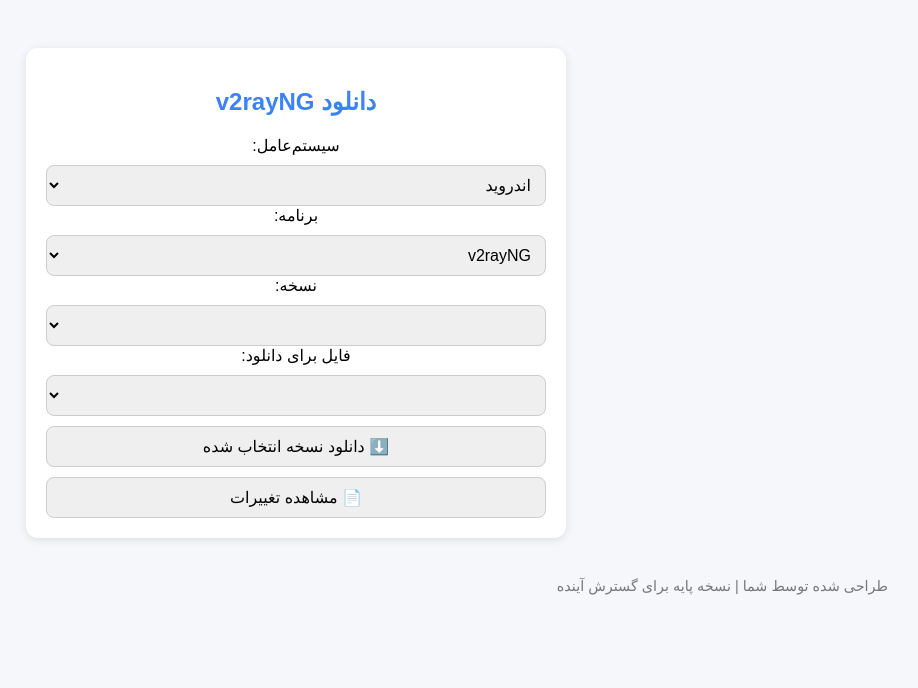
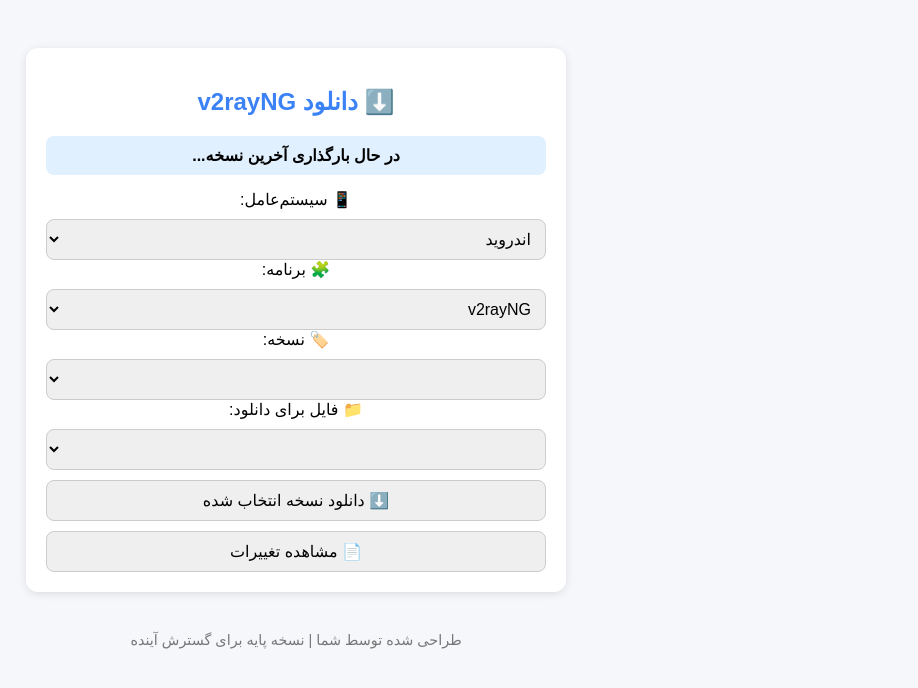
Before and after one commit to CheShekan/connection-downloader, a plain HTML site: page index.html in a window 1280 px wide. Shown: the whole page, without its empty margins (344-1262 px from the left). Drawn offline with Linux system fonts and the light colour scheme; no server answers.

Commit message:
Add files via upload

```diff
--- a/index.html
+++ b/index.html
@@ -3,7 +3,7 @@
 <html lang="fa">
 <head>
   <meta charset="UTF-8">
-  <title>دانلود نرم‌افزارها</title>
+  <title>دانلود v2rayNG</title>
   <style>
     body {
       font-family: sans-serif;
@@ -29,27 +29,36 @@
       border: 1px solid #ccc;
     }
     h2 { color: #3b82f6; }
-    .footer { margin-top: 40px; font-size: 0.9rem; color: #777; }
+    .footer { margin-top: 40px; font-size: 0.9rem; color: #777; text-align: center; }
+    #latest-version-box {
+      background-color: #e0f0ff;
+      padding: 10px;
+      border-radius: 8px;
+      margin-bottom: 15px;
+      font-weight: bold;
+    }
   </style>
 </head>
 <body>
   <div class="card">
-    <h2>دانلود v2rayNG</h2>
+    <h2>⬇️ دانلود v2rayNG</h2>
 
-    <label>سیستم‌عامل:</label>
+    <div id="latest-version-box">در حال بارگذاری آخرین نسخه...</div>
+
+    <label>📱 سیستم‌عامل:</label>
     <select id="os-select">
       <option value="android">اندروید</option>
     </select>
 
-    <label>برنامه:</label>
+    <label>🧩 برنامه:</label>
     <select id="app-select">
       <option value="v2rayNG">v2rayNG</option>
     </select>
 
-    <label>نسخه:</label>
+    <label>🏷️ نسخه:</label>
     <select id="version-select"></select>
 
-    <label>فایل برای دانلود:</label>
+    <label>📁 فایل برای دانلود:</label>
     <select id="file-select"></select>
 
     <button id="download-btn">⬇️ دانلود نسخه انتخاب شده</button>
--- a/script.js
+++ b/script.js
@@ -11,6 +11,7 @@
 const fileSelect = document.getElementById("file-select");
 const downloadBtn = document.getElementById("download-btn");
 const changelogBtn = document.getElementById("changelog-btn");
+const latestBox = document.getElementById("latest-version-box");
 
 let currentReleases = [];
 
@@ -23,6 +24,11 @@
     .then(res => res.json())
     .then(releases => {
       currentReleases = releases;
+
+      if (latestBox && releases.length > 0 && releases[0].tag_name) {
+        latestBox.textContent = `⭐ آخرین نسخه: ${releases[0].tag_name}`;
+      }
+
       versionSelect.innerHTML = "";
       releases.forEach((release, idx) => {
         const opt = document.createElement("option");
```
